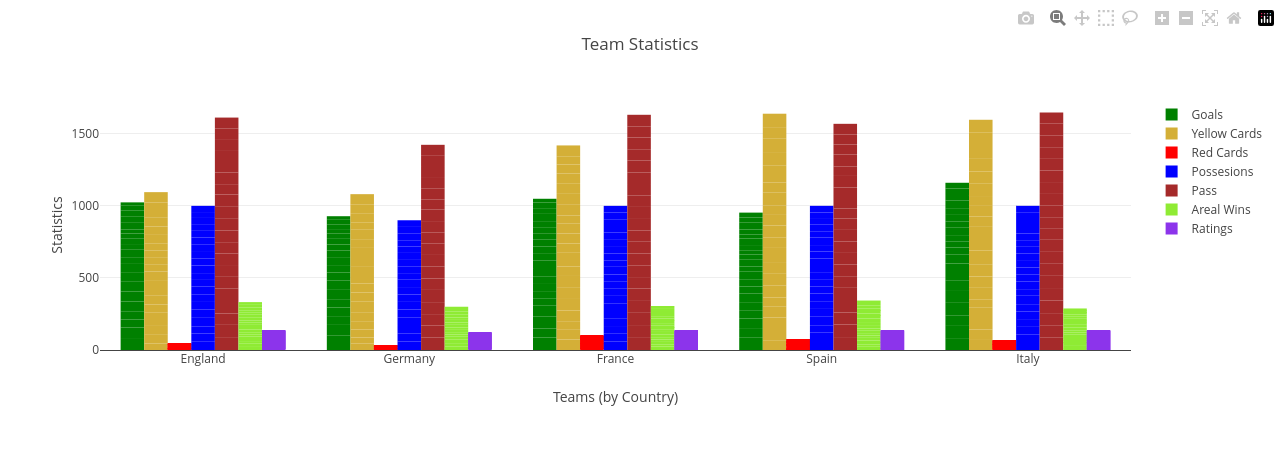
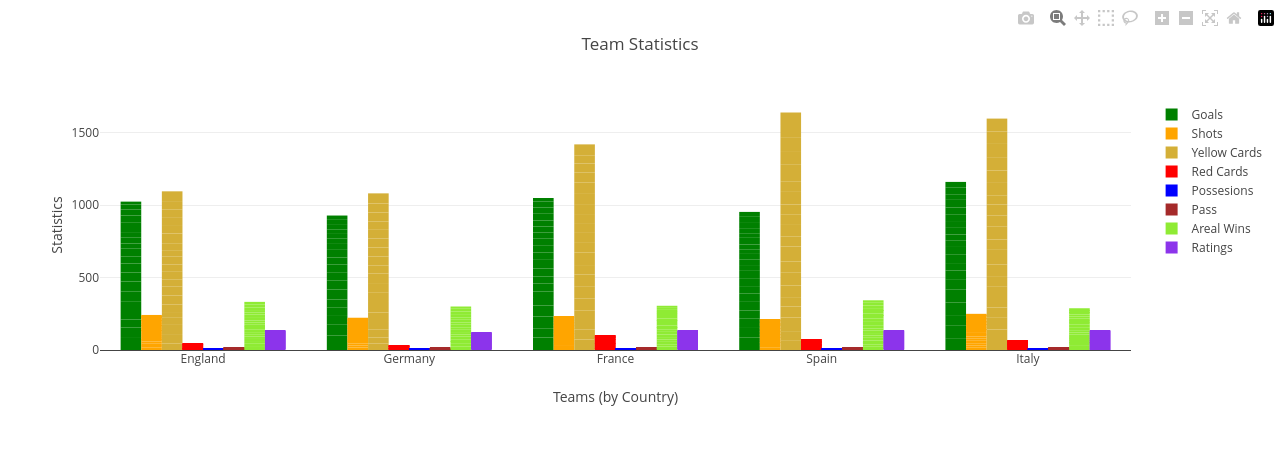
Before and after one commit to Alvin1359/uefa_top_teams_insights, a Flask app: page /all_team_data in a window 1280 px wide. Shown: the part 66-515 px from the top of the page. Run offline with Flask 2, Linux system fonts and the light colour scheme; data comes from the database, SQL or seed files in the repository; some libraries are stand-ins or nearby versions.

Commit message:
updating graph 2 and 3 js, graph 3 hotmal, style.css

```diff
--- a/static/css/style.css
+++ b/static/css/style.css
@@ -48,8 +48,8 @@ img  {
 
 #image {
     position: absolute;
-    left: 50px;
     top: 50px;
+    padding-left: 15px;
 }
 
 html,
--- a/static/js/graph_2.js
+++ b/static/js/graph_2.js
@@ -3,7 +3,7 @@ function compareFunction(firstNum, secondNum){
 }
 
 function init() {
-d3.json("/api/laliga").then(function(response) {
+d3.json("/api/ligue1").then(function(response) {
     console.log(response);
 
     var club = response[0].club;
@@ -26,7 +26,7 @@ d3.json("/api/laliga").then(function(response) {
   var data = [trace1];
 
   var layout = {
-    title: `LALIGA Foreign Player Minutes Percentages`,
+    title: `LIGUE1 Foreign Player Minutes Percentages`,
     xaxis: {
       title: "Clubs"
     },
@@ -63,7 +63,7 @@ d3.json("/api/laliga").then(function(response) {
   var data2 = [trace2, trace3];
 
   var layout2 = {
-    title: `LALIGA Foreign Player Numbers`,
+    title: `LIGUE1 Foreign Player Numbers`,
     legend: {
       x: 1,
       xanchor: 'right',
--- a/static/js/graph_3.js
+++ b/static/js/graph_3.js
@@ -1,16 +1,20 @@
 d3.json("/api/all_team_data").then(function(response) {
     console.log(response);
+
+
     var teams = response[0].country;
     var goals = response[0].goals;
     var shots = response[0].shots_pg;
     var yellow_cards = response[0].yellow_cards;
     var red_cards = response[0].red_cards;
-    var possesions = response[0].possession_pct;
-    var pass = response[0].pass_pct;
+    var possesions_pct = response[0].possession_pct;
+    var pass_pct = response[0].pass_pct;
     var aerials_won = response[0].aerialswon;
     var rating = response[0].rating;
 
-    // console.log(goals);
+    var possesions = possesions_pct.map(x => x/100)
+    var pass = pass_pct.map(x => x/100)
+
 
     var GoalTrace = {
         x: teams,
@@ -19,6 +23,15 @@ d3.json("/api/all_team_data").then(function(response) {
         marker:{
             color: "green"},
         type: "bar",
+    };
+
+    var ShotsTrace = {
+        x: teams,
+        y: shots,
+        name: "Shots",
+        marker:{
+            color: "orange"},
+        type: "bar"
     };
 
     var YellowTrace = {
@@ -77,7 +90,7 @@ d3.json("/api/all_team_data").then(function(response) {
 
 
       // data
-      var barData = [GoalTrace, YellowTrace, RedTrace, PossesionTrace, PassTrace, AreailWinsTrace, RatingsTrace];
+      var barData = [GoalTrace, ShotsTrace, YellowTrace, RedTrace, PossesionTrace, PassTrace, AreailWinsTrace, RatingsTrace];
 
       // Apply the group bar mode to the layout
       var barLayout = {
--- a/templates/Graph_2.html
+++ b/templates/Graph_2.html
@@ -55,7 +55,7 @@
       <div class="row">
         <div class="col-md-4">
             <div class="well">
-                <img id="image" src="../static/image/table_ligue1.jpg" alt="league table" width="430" height="800">
+                <img id="image" src="../static/image/table_ligue1.jpg" alt="league table" width="370" height="700">
             </div>
         </div>
         <div class="col-md-8">
```
